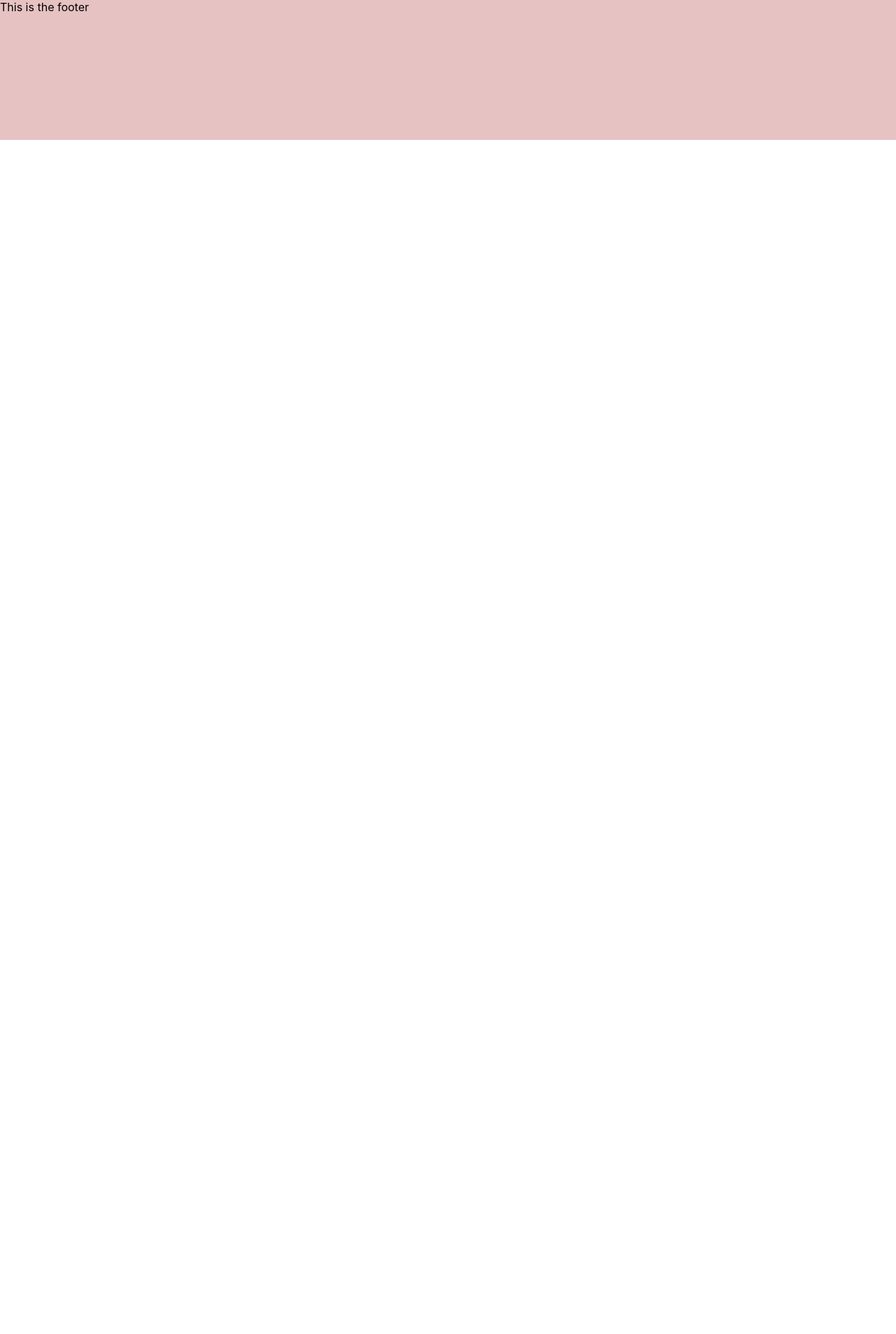
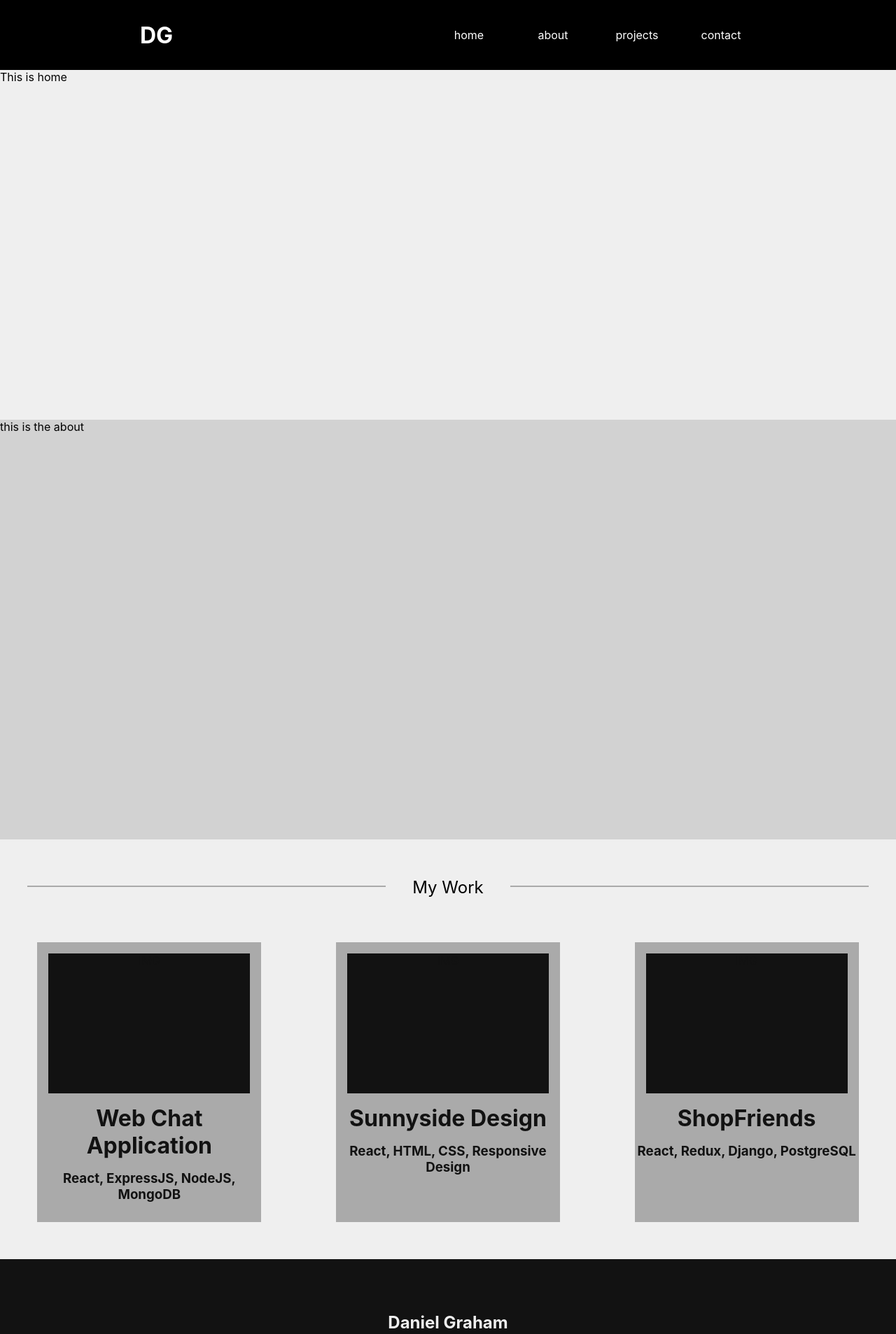
Before and after one commit to DanGraham23/PortfolioSite, a React (Create React App) app in the folder danielgraham/: page / in a window 1280 px wide. Shown: the top 1907 px of the page at 70% size. Before the commit the page ends 800 px from the top, so only its background shows below. Built offline with nearby package versions, Linux system fonts and the light colour scheme.

Commit message:
start site and add boilerplate files

```diff
--- a/danielgraham/src/App.js
+++ b/danielgraham/src/App.js
@@ -1,10 +1,16 @@
 import Footer from './Components/Footer/Footer';
 import Navbar from './Components/Navbar/Navbar';
+import Home from './Components/Home/Home';
+import About from './Components/About/About';
+import Projects from './Components/Projects/Projects';
 
 function App() {
   return (
     <div className="App">
       <Navbar />
+      <Home />
+      <About />
+      <Projects />
       <Footer />
     </div>
   );
--- /dev/null
+++ b/danielgraham/src/Components/About/About.jsx
@@ -0,0 +1,7 @@
+import './style.css';
+
+export default function About(){
+    return (
+        <div className='about-container'>this is the about</div>
+    )
+}
--- /dev/null
+++ b/danielgraham/src/Components/About/style.css
@@ -0,0 +1,5 @@
+.about-container{
+    width: 100%;
+    height: 600px;
+    background-color: var(--primary-light-gray);
+}
--- a/danielgraham/src/Components/Footer/Footer.jsx
+++ b/danielgraham/src/Components/Footer/Footer.jsx
@@ -2,6 +2,13 @@ import './style.css'
 
 export default function Footer(){
     return (
-        <div className='footer-container'>This is the footer</div>
+        <div className='footer-container'>
+            <h2 className='footer-header'>Daniel Graham</h2>
+            <ul className='footer-socials'>
+                <li>LD</li>
+                <li>GH</li>
+                <li>RM</li>
+            </ul>
+        </div>
     )
 }
--- a/danielgraham/src/Components/Footer/style.css
+++ b/danielgraham/src/Components/Footer/style.css
@@ -1,5 +1,21 @@
 .footer-container{
     width: 100%;
-    background-color: rgb(230, 194, 194);
+    background-color: var(--primary-off-black);
+    color: var(--primary-off-white);
     height: 200px;
+    display: flex;
+    flex-direction: column;
+    align-items: center;
+    justify-content: center;
 }
+
+.footer-header{
+    margin: 0;
+}
+
+.footer-socials{
+    margin: 0;
+    display: flex;
+    list-style-type: none;
+    gap: 30px;
+}
--- /dev/null
+++ b/danielgraham/src/Components/Home/Home.jsx
@@ -0,0 +1,9 @@
+import './style.css';
+
+export default function Home(){
+    return (
+        <div className='home-container'>
+            This is home
+        </div>
+    )
+}
--- /dev/null
+++ b/danielgraham/src/Components/Home/style.css
@@ -0,0 +1,6 @@
+.home-container{
+    width: 100%;
+    background-color: var(--primary-off-white);
+    height: 500px;
+    padding-top: 100px;
+}
--- a/danielgraham/src/Components/Navbar/Navbar.jsx
+++ b/danielgraham/src/Components/Navbar/Navbar.jsx
@@ -2,6 +2,14 @@ import './style.css'
 
 export default function Navbar(){
     return (
-        <div className='navbar-container'> This is the Navbar</div>
+        <div className='navbar-container'>
+            <h1 className='nav-header'>DG</h1>
+            <ul className='nav-items'>
+                <li className='nav-item'>home</li>
+                <li className='nav-item'>about</li>
+                <li className='nav-item'>projects</li>
+                <li className='nav-item'>contact</li>
+            </ul>
+        </div>
     )
 }
--- a/danielgraham/src/Components/Navbar/style.css
+++ b/danielgraham/src/Components/Navbar/style.css
@@ -1,3 +1,37 @@
 .navbar-container{
-    display: none;
+    position: fixed;
+    height: 100px;
+    width: 100%;
+    background-color: black;
+    color: white;
+    display: flex;
+    align-items: center;
 }
+
+.nav-header{
+    margin-left: 200px;
+}
+
+.nav-items{
+    display: flex;
+    list-style: none;
+    margin-right: 200px;
+    margin-left: auto;
+    gap: 20px;
+
+}
+
+.nav-item{
+    height: 40px;
+    width: 100px;
+    display: flex;
+    align-items: center;
+    justify-content: center;
+}
+
+.nav-item:hover{
+    background-color: white;
+    color: black;
+    border-radius: 24px;
+    cursor: pointer;
+}
--- /dev/null
+++ b/danielgraham/src/Components/Projects/Projects.jsx
@@ -0,0 +1,28 @@
+import './style.css';
+
+export default function Projects(){
+    return (
+        <div className='projects-container'>
+            <div className='projects-header'>
+                <hr className='projects-hr'/>My Work<hr className='projects-hr'/>
+            </div>
+            <div className='projects'>
+                <div className='project'>
+                    <div className='project-img'>IMG</div>
+                    <h1 className='project-title'>Web Chat Application</h1>
+                    <h3 className='project-skills'>React, ExpressJS, NodeJS, MongoDB</h3>
+                </div>
+                <div className='project'>
+                    <div className='project-img'>IMG</div>
+                    <h1 className='project-title'>Sunnyside Design</h1>
+                    <h3 className='project-skills'>React, HTML, CSS, Responsive Design</h3>
+                </div>
+                <div className='project'>
+                    <div className='project-img'>IMG</div>
+                    <h1 className='project-title'>ShopFriends</h1>
+                    <h3 className='project-skills'>React, Redux, Django, PostgreSQL</h3>
+                </div>
+            </div>
+        </div>
+    )
+}
--- /dev/null
+++ b/danielgraham/src/Components/Projects/style.css
@@ -0,0 +1,60 @@
+.projects-container{
+    width: 100%;
+    height: 600px;
+    background-color: var(--primary-off-white);
+    display: flex;
+    flex-direction: column;
+    justify-content: center;
+
+}
+
+.projects{
+    width: 100%;
+    height: 400px;
+    display: flex;
+    align-items: center;
+    justify-content: center;
+    margin-top: 5%;
+}
+
+.projects-header{
+    display: flex;
+    font-size: 24px;
+}
+
+.projects-hr{
+    width: 40%;
+    background-color: var(--primary-darker-gray);
+    border: 0 none;
+    height: 2px;
+}
+
+.project{
+    width: 25%;
+    height: 100%;
+    margin-left: auto;
+    margin-right: auto;
+    text-align: center;
+    color: var(--primary-off-black);
+    background-color: var(--primary-darker-gray);;
+}
+
+.project-img{
+    width: 90%;
+    height: 50%;
+    margin-left: auto;
+    margin-right: auto;
+    margin-top: 5%;
+    margin-bottom: 5%;
+    background-color: var(--primary-off-black);
+}
+
+.project-title{
+    margin: 0;
+    margin-bottom: 5%;
+
+}
+
+.project-skills{
+    margin: 0;
+}
--- a/danielgraham/src/index.css
+++ b/danielgraham/src/index.css
@@ -11,3 +11,11 @@ code {
   font-family: source-code-pro, Menlo, Monaco, Consolas, 'Courier New',
     monospace;
 }
+
+:root{
+  --primary-off-white: #efefef;
+  --primary-off-black: #121212;
+  --primary-light-gray: #d2d2d2;
+  --primary-gray: #bdbdbd;
+  --primary-darker-gray: #aaaaaa;
+}
```
